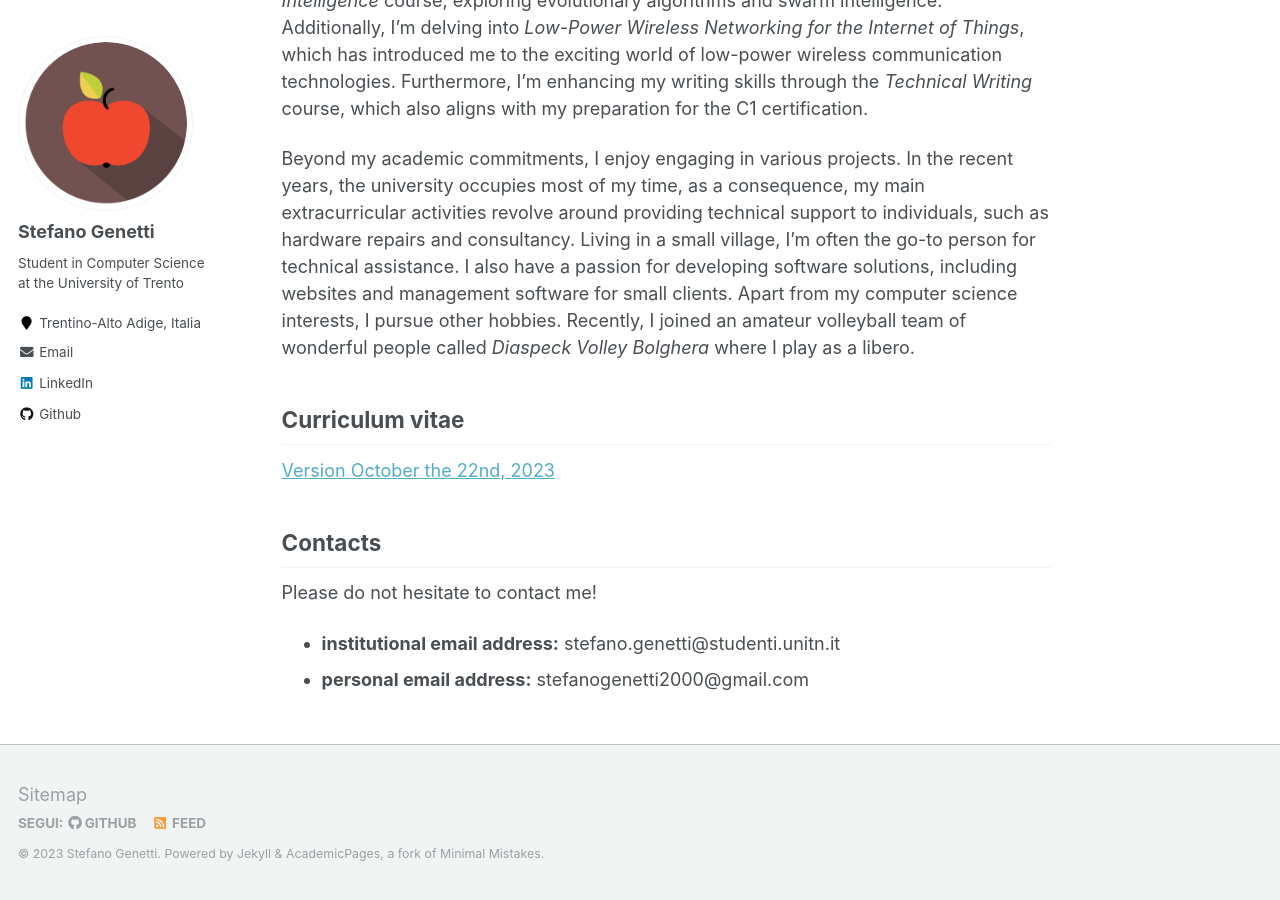
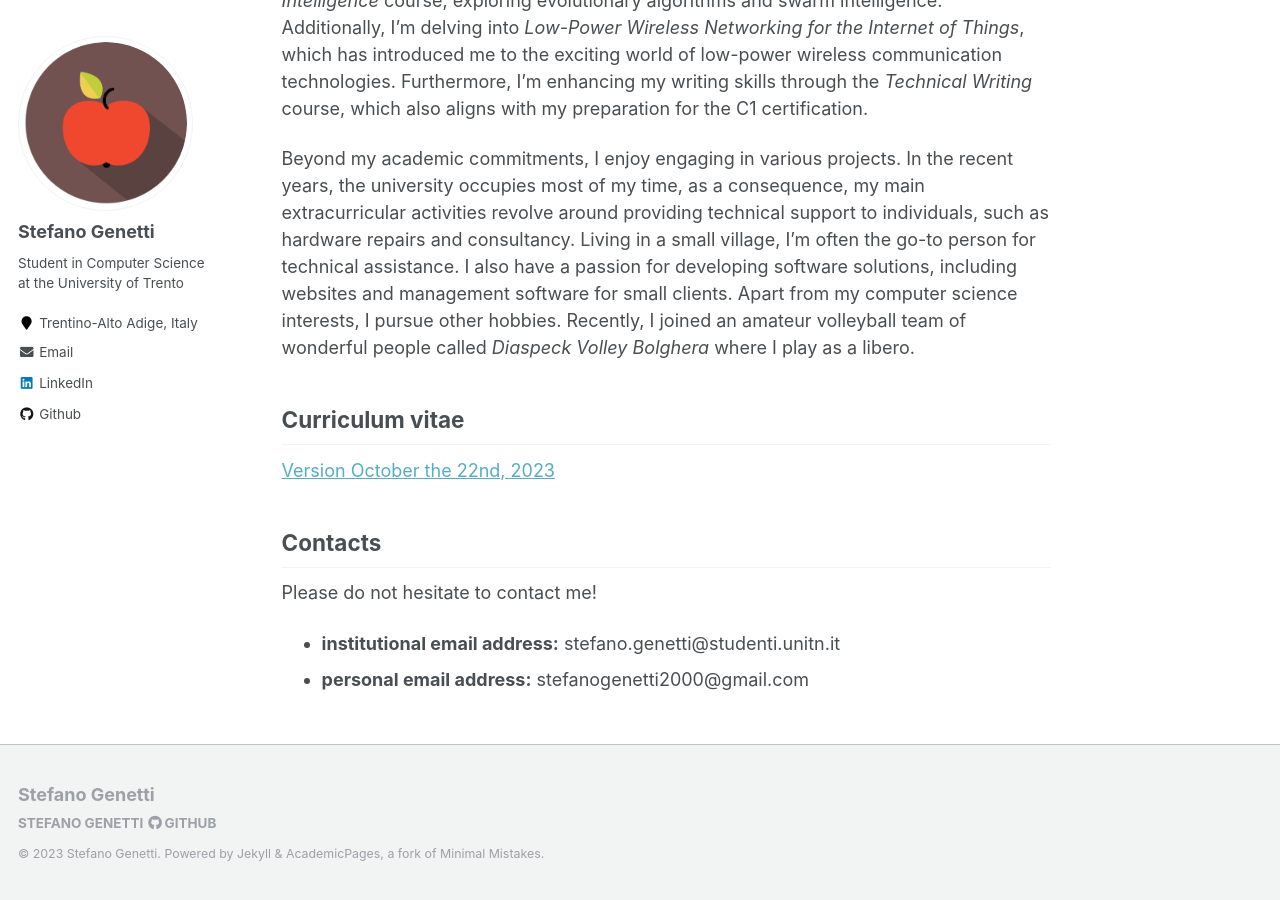
Before and after one commit to StefanoGenettiUniTN/stefanogenettiunitn.github.io, a Jekyll site: the page built from _pages/about.md, in a window 1280 px wide and 900 px high, scrolled down 1012 px. Built offline with Jekyll 4.4.1, drawn with Linux system fonts in a browser that asks for light colours.

Commit message:
update footer

```diff
--- a/_config.yml
+++ b/_config.yml
@@ -83,7 +83,7 @@
   name             : "Stefano Genetti"
   avatar           : "apple-icon.png"
   bio              : "Student in Computer Science at the University of Trento"
-  location         : "Trentino-Alto Adige, Italia"
+  location         : "Trentino-Alto Adige, Italy"
   employer         :
   pubmed           :
   googlescholar    :
--- a/_includes/footer.html
+++ b/_includes/footer.html
@@ -3,7 +3,8 @@
 <div class="page__footer-follow">
   <ul class="social-icons">
     {% if site.data.ui-text[site.locale].follow_label %}
-      <li><strong>{{ site.data.ui-text[site.locale].follow_label }}</strong></li>
+      <!--<li><strong>{{ site.data.ui-text[site.locale].follow_label }}</strong></li>-->
+      <li><strong>Stefano Genetti</strong></li>
     {% endif %}
     {% if site.twitter.username %}
       <li><a href="https://twitter.com/{{ site.twitter.username }}"><i class="fab fa-twitter-square" aria-hidden="true"></i> Twitter</a></li>
@@ -17,7 +18,7 @@
     {% if site.author.bitbucket %}
       <li><a href="http://bitbucket.org/{{ site.author.bitbucket }}"><i class="fab fa-bitbucket" aria-hidden="true"></i> Bitbucket</a></li>
     {% endif %}
-    <li><a href="{% if site.atom_feed.path %}{{ site.atom_feed.path }}{% else %}{{ base_path }}/feed.xml{% endif %}"><i class="fa fa-fw fa-rss-square" aria-hidden="true"></i> {{ site.data.ui-text[site.locale].feed_label | default: "Feed" }}</a></li>
+    <!--<li><a href="{% if site.atom_feed.path %}{{ site.atom_feed.path }}{% else %}{{ base_path }}/feed.xml{% endif %}"><i class="fa fa-fw fa-rss-square" aria-hidden="true"></i> {{ site.data.ui-text[site.locale].feed_label | default: "Feed" }}</a></li>-->
   </ul>
 </div>
 
--- a/_includes/footer/custom.html
+++ b/_includes/footer/custom.html
@@ -1,3 +1,4 @@
 <!-- start custom footer snippets -->
-<a href="/sitemap/">Sitemap</a>
+<!--<a href="/sitemap/">Sitemap</a>-->
+<strong>Stefano Genetti</strong>
 <!-- end custom footer snippets -->
```
